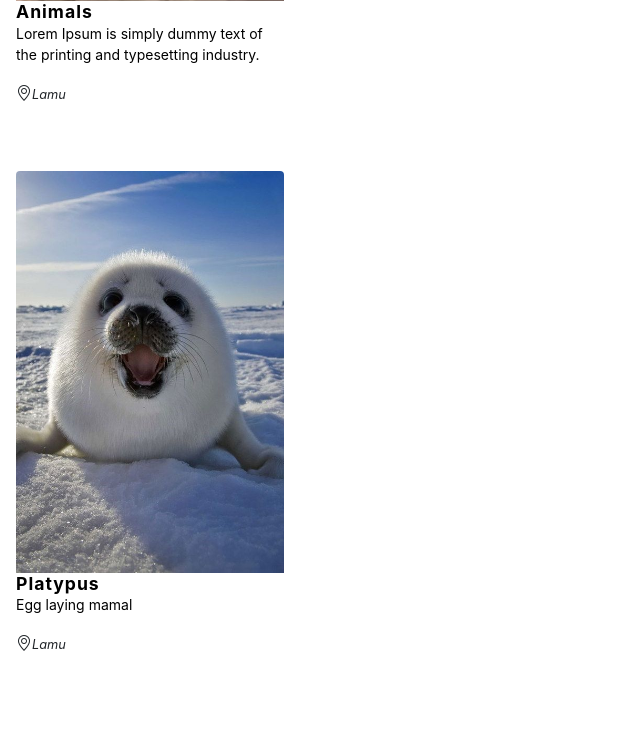
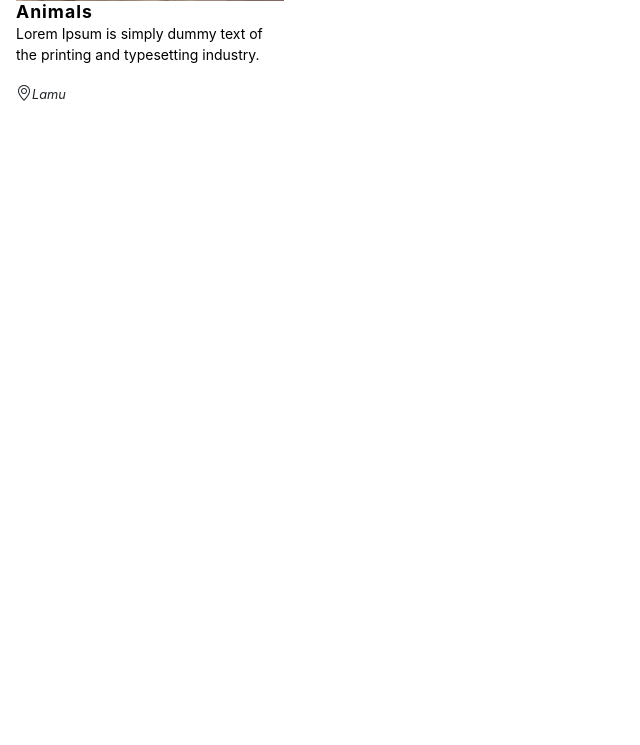
Before and after one commit to juliamwangi123/django_photo_gallery, a Django app: a page that uses photos/templates/photos/location.html in a window 1280 px wide. Shown: the part 671-1416 px from the top of the page, without its empty margins (0-640 px from the left). Before the commit the page ends 1322 px from the top, so only its background shows below. Run offline with Django 4.2, Linux system fonts and the light colour scheme; data comes from the database, SQL or seed files in the repository; some libraries are stand-ins or nearby versions.

Commit message:
st:add margin on image card

```diff
--- a/photos/templates/photos/categories.html
+++ b/photos/templates/photos/categories.html
@@ -5,7 +5,7 @@
 <div class="main">
 {%for photo in photos%}
 
-  <ul class="cards" style="margin-bottom:300px;">
+  <ul class="cards" style="margin-bottom:350px;">
     <li class="cards_item"  >
       <div class="card"  style="border: none !important;">
 
--- a/photos/templates/photos/location.html
+++ b/photos/templates/photos/location.html
@@ -11,7 +11,7 @@
 {%for photo in photosl%}
 
 
-  <ul class="cards" style="margin-bottom:400px;">
+  <ul class="cards" style="margin-bottom:3500px;">
     <li class="cards_item"  >
       <div class="card"  style="border: none !important;">
         <div class="card_image"> <a href="{%url 'category' pk=photo.id%}"><img src="{{photo.image.url}}"></a></div>
```
